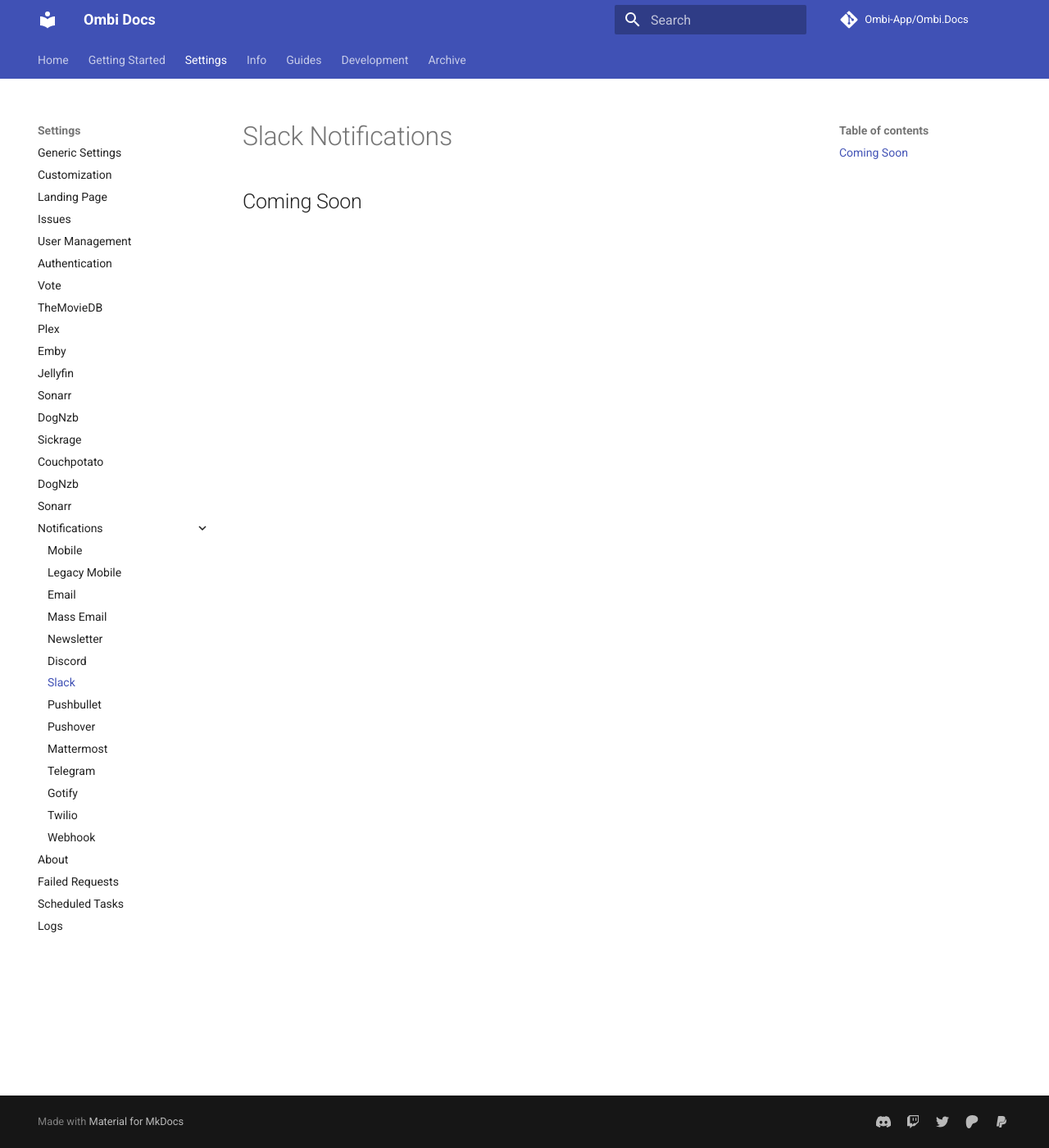
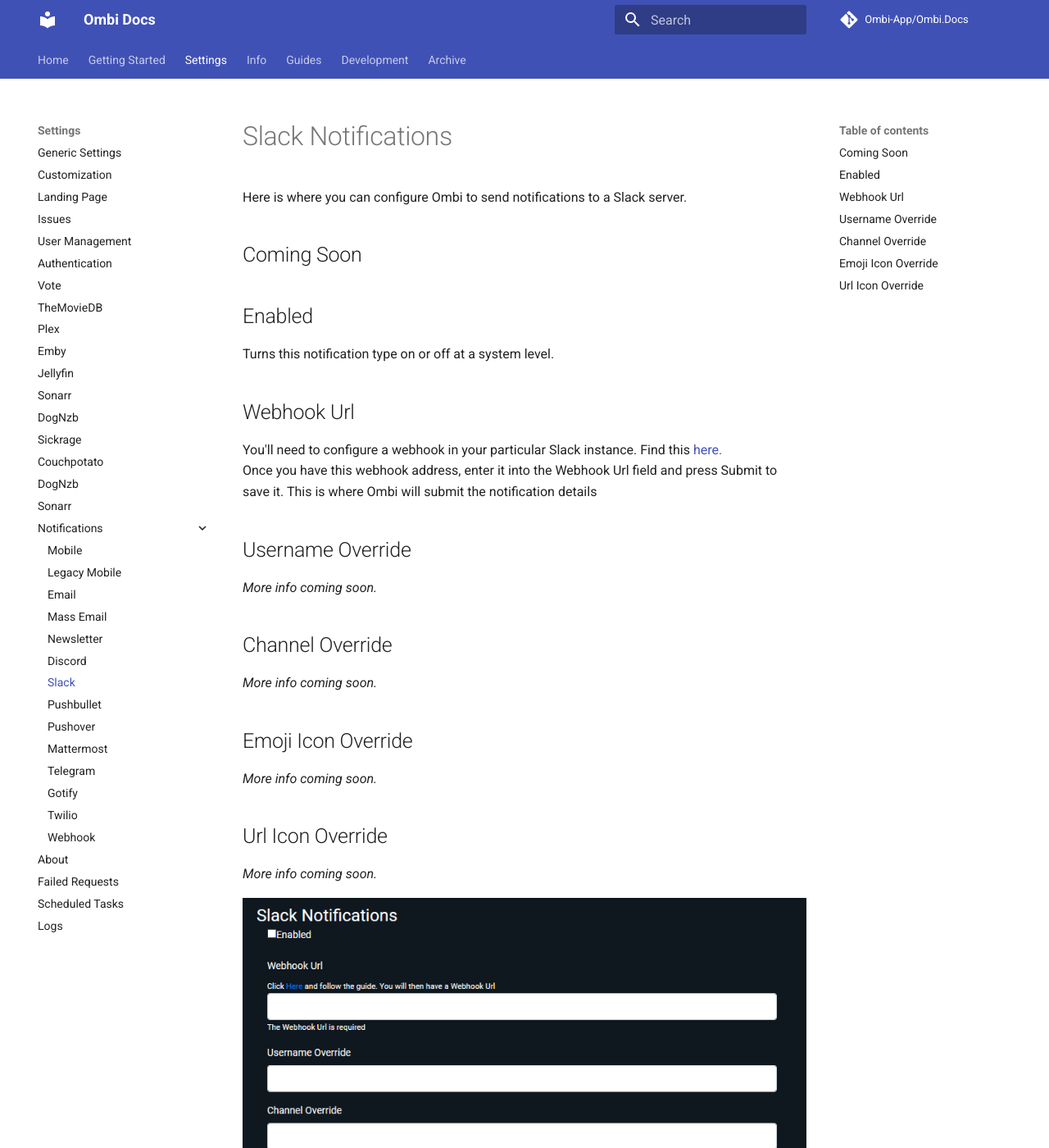
Before and after one commit to Ombi-app/Ombi.Docs, an MkDocs documentation site: the page built from docs/settings/notifications/slack.md, in a window 1280 px wide and 1400 px high. Shown: the whole window at 82% size. Built offline with MkDocs 1.6.1 and Material for MkDocs 9.7.7, drawn with Linux system fonts in a browser that asks for light colours; comment, search, counter and statistics services are not loaded.

Commit message:
Begin slack settings page

```diff
--- a/docs/settings/notifications/slack.md
+++ b/docs/settings/notifications/slack.md
@@ -1,3 +1,32 @@
 # Slack Notifications
 
+Here is where you can configure Ombi to send notifications to a Slack server.
+
 ## Coming Soon
+
+## Enabled
+
+Turns this notification type on or off at a system level.
+
+## Webhook Url
+
+You'll need to configure a webhook in your particular Slack instance. Find this [here.](https://my.slack.com/services/new/incoming-webhook/)
+Once you have this webhook address, enter it into the Webhook Url field and press Submit to save it. This is where Ombi will submit the notification details
+
+## Username Override
+
+_More info coming soon._
+
+## Channel Override
+
+_More info coming soon._
+
+## Emoji Icon Override
+
+_More info coming soon._
+
+## Url Icon Override
+
+_More info coming soon._
+
+![Slack Settings Screenshot](../../assets/images/embeds/slack_notification.png)
```
Also changed, not shown: docs/assets/images/embeds/slack_notification.png (added).
